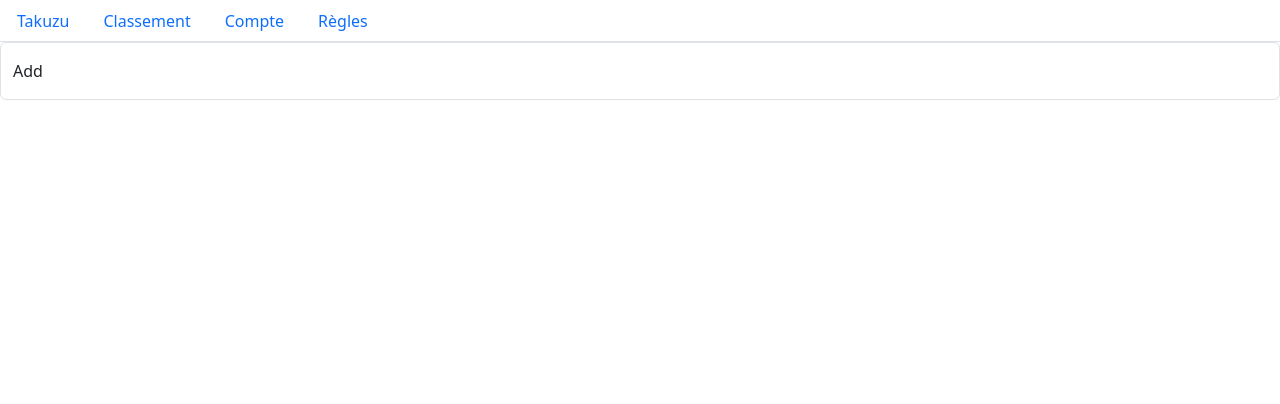
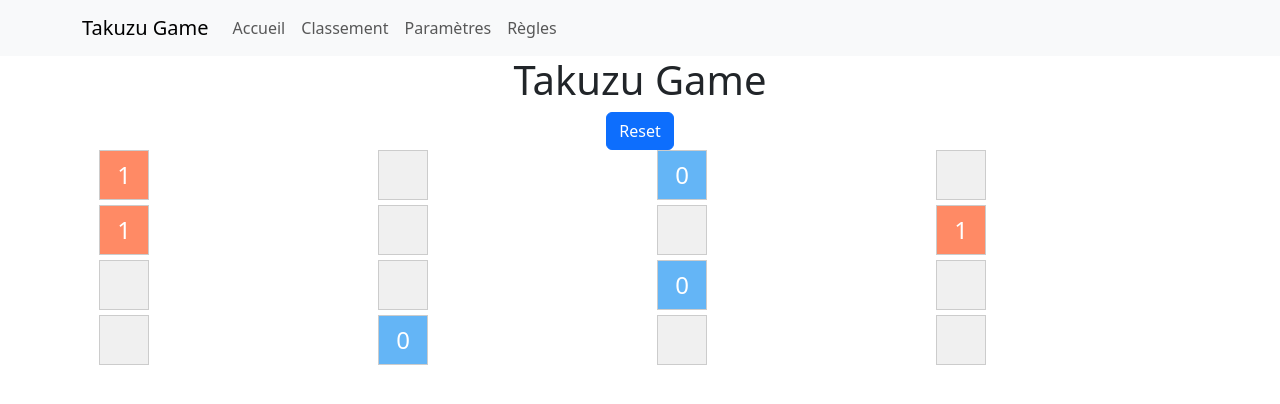
Before and after one commit to lstz51/takuzu, a React (Create React App) app: page / in a window 1280 px wide. Shown: the top 404 px of the page. Built offline with nearby package versions, Linux system fonts and the light colour scheme.

Commit message:
commit 2

```diff
--- a/package.json
+++ b/package.json
@@ -10,6 +10,7 @@
     "react": "^18.3.1",
     "react-bootstrap": "^2.10.2",
     "react-dom": "^18.3.1",
+    "react-router-dom": "^6.23.0",
     "react-scripts": "5.0.1",
     "web-vitals": "^2.1.4"
   },
--- a/src/App.js
+++ b/src/App.js
@@ -1,15 +1,30 @@
-import AddItemBar from "./components/AddItemBar";
-import NavBar from "./components/NavBar";
+// App.js
+import React from 'react';
+import { BrowserRouter as Router, Routes, Route } from 'react-router-dom';
+import NavigationBar from './components/NavigationBar';
+import TakuzuGame from './components/TakuzuGame';
+import SettingsPage from './components/SettingsPage';
 
-function App() {
+const App = () => {
   return (
-    <>
-      <NavBar />
+    <Router>
+      <div>
+        <NavigationBar />
+        <Routes>
+          <Route path="/" element={<HomePage />} />
+          <Route path="/settings" element={<SettingsPage />} />
+        </Routes>
+      </div>
+    </Router>
+  );
+};
 
-      <AddItemBar />
-
-    </>
+const HomePage = () => {
+  return (
+    <div>
+      <TakuzuGame />
+    </div>
   );
-}
+};
 
 export default App;
--- a/src/components/AddItemBar.js
+++ /dev/null
@@ -1,13 +0,0 @@
-import { FloatingLabel, FormControl } from "react-bootstrap";
-
-function AddItemBar() {
-    return (
-        <>
-            <FloatingLabel label="Add">
-                <FormControl placeholder="Add" />
-            </FloatingLabel>
-        </>
-    );
-}
-
-export default AddItemBar;
--- a/src/components/NavBar.js
+++ /dev/null
@@ -1,17 +0,0 @@
-import { Nav } from "react-bootstrap";
-import NavBarItem from "./NavBarItem";
-
-function NavBar() {
- return(
-    <>
-    <Nav variant="tabs">
-       <NavBarItem text={"Takuzu"}/>
-       <NavBarItem text={"Classement"}/>
-       <NavBarItem text={"Compte"}/>
-       <NavBarItem text={"Règles"}/>
-    </Nav>
-    </>
- );
-}
-
-export default NavBar;
--- a/src/components/NavBarItem.js
+++ /dev/null
@@ -1,12 +0,0 @@
-import { NavItem, NavLink } from "react-bootstrap";
-
-function NavBarItem(props) {
-    const {text} = props;
-    return (
-        <NavItem>
-            <NavLink>{text}</NavLink>
-        </NavItem>
-    );
-}
-
-export default NavBarItem;
--- /dev/null
+++ b/src/components/NavigationBar.js
@@ -0,0 +1,23 @@
+import React from 'react';
+import { Navbar, Nav, Container } from 'react-bootstrap';
+
+const NavigationBar = () => {
+  return (
+    <Navbar bg="light" expand="lg">
+      <Container>
+        <Navbar.Brand href="#home">Takuzu Game</Navbar.Brand>
+        <Navbar.Toggle aria-controls="basic-navbar-nav" />
+        <Navbar.Collapse id="basic-navbar-nav">
+          <Nav className="me-auto">
+            <Nav.Link href="#home">Accueil</Nav.Link>
+            <Nav.Link href="#classement">Classement</Nav.Link>
+            <Nav.Link href="#parametres">Paramètres</Nav.Link>
+            <Nav.Link href="#regles">Règles</Nav.Link>
+          </Nav>
+        </Navbar.Collapse>
+      </Container>
+    </Navbar>
+  );
+};
+
+export default NavigationBar;
--- /dev/null
+++ b/src/components/TakuzuGame.css
@@ -0,0 +1,65 @@
+/* TakuzuGame.css */
+.container {
+    max-width: 600px;
+    margin: 0 auto;
+    text-align: center;
+  }
+
+  h1 {
+    font-size: 36px;
+    margin-bottom: 20px;
+  }
+
+  .row {
+    display: flex;
+    justify-content: center;
+  }
+
+  .col {
+    flex: 0 0 50px;
+    margin: 5px;
+  }
+
+  .cell {
+    width: 50px;
+    height: 50px;
+    border: 1px solid #ccc;
+    display: flex;
+    justify-content: center;
+    align-items: center;
+    font-size: 24px;
+    cursor: pointer;
+  }
+
+  .empty {
+    background-color: #f0f0f0;
+  }
+
+  .cell-zero {
+    background-color: #64b5f6;
+    color: #fff;
+  }
+
+  .cell-one {
+    background-color: #ff8a65;
+    color: #fff;
+  }
+
+  .modal-content {
+    padding: 20px;
+  }
+
+  .modal-title {
+    font-size: 24px;
+    font-weight: bold;
+    margin-bottom: 10px;
+  }
+
+  .modal-body {
+    font-size: 18px;
+    margin-bottom: 20px;
+  }
+
+  .modal-footer {
+    justify-content: center;
+  }
--- /dev/null
+++ b/src/components/TakuzuGame.js
@@ -0,0 +1,111 @@
+import React, { useState, useEffect } from 'react';
+import { Container, Row, Col, Button, Modal } from 'react-bootstrap';
+import './TakuzuGame.css';
+
+const TakuzuGame = () => {
+  const [board, setBoard] = useState([]);
+  const [winner, setWinner] = useState(false);
+  const [showModal, setShowModal] = useState(false);
+
+  useEffect(() => {
+    generateBoard();
+  }, []);
+
+  const generateBoard = () => {
+    const size = 4;
+    const newBoard = Array.from({ length: size }, () =>
+      Array.from({ length: size }, () => ({ value: null, isAutoGenerated: false }))
+    );
+    fillRandomCells(newBoard);
+    setBoard(newBoard);
+  };
+
+  const fillRandomCells = (currentBoard) => {
+    const flatBoard = currentBoard.flat();
+    const numCellsToFill = Math.floor(flatBoard.length * 0.4);
+    let filledCells = 0;
+
+    while (filledCells < numCellsToFill) {
+      const index = Math.floor(Math.random() * flatBoard.length);
+      const row = Math.floor(index / currentBoard.length);
+      const col = index % currentBoard.length;
+
+      if (currentBoard[row][col].value === null) {
+        currentBoard[row][col] = { value: Math.random() < 0.5 ? 0 : 1, isAutoGenerated: true };
+        filledCells++;
+      }
+    }
+  };
+
+  const handleCellClick = (rowIndex, colIndex) => {
+    if (!winner) {
+      const newBoard = [...board];
+      const cell = newBoard[rowIndex][colIndex];
+      if (!cell.isAutoGenerated) {
+        // Ne rien faire si la cellule a été générée automatiquement
+        const newValue = cell.value === null ? 0 : cell.value === 0 ? 1 : null;
+        newBoard[rowIndex][colIndex] = { value: newValue, isAutoGenerated: false };
+        setBoard(newBoard);
+        checkWinner(newBoard);
+      }
+    }
+  };
+
+  const checkWinner = (currentBoard) => {
+    const flatBoard = currentBoard.flat();
+    const isBoardFull = flatBoard.every(cell => cell.value !== null);
+    if (isBoardFull) {
+      const isCorrect = checkRules(currentBoard);
+      if (isCorrect) {
+        setWinner(true);
+        setShowModal(true);
+      }
+    }
+  };
+
+  const checkRules = (currentBoard) => {
+    // Implémenter les règles du Takuzu ici
+  };
+
+  const handleReset = () => {
+    generateBoard();
+    setWinner(false);
+  };
+
+  const handleCloseModal = () => {
+    setShowModal(false);
+  };
+
+  return (
+    <Container>
+      <h1>Takuzu Game</h1>
+      <Button onClick={handleReset}>Reset</Button>
+      <Row>
+        {board.map((row, rowIndex) => (
+          <Row key={rowIndex}>
+            {row.map((cell, colIndex) => (
+              <Col key={colIndex} onClick={() => handleCellClick(rowIndex, colIndex)}>
+                <div className={`cell ${cell.value === null ? 'empty' : cell.value === 0 ? 'cell-zero' : 'cell-one'}`}>
+                  {cell.value !== null && cell.value}
+                </div>
+              </Col>
+            ))}
+          </Row>
+        ))}
+      </Row>
+      <Modal show={showModal} onHide={handleCloseModal}>
+        <Modal.Header closeButton>
+          <Modal.Title>Congratulations!</Modal.Title>
+        </Modal.Header>
+        <Modal.Body>You have won!</Modal.Body>
+        <Modal.Footer>
+          <Button variant="secondary" onClick={handleCloseModal}>
+            Close
+          </Button>
+        </Modal.Footer>
+      </Modal>
+    </Container>
+  );
+};
+
+export default TakuzuGame;
```
Also changed, not shown: src/components/SettingsPage.js (added), 1 other file (tests, documents, lock files or other folders).
